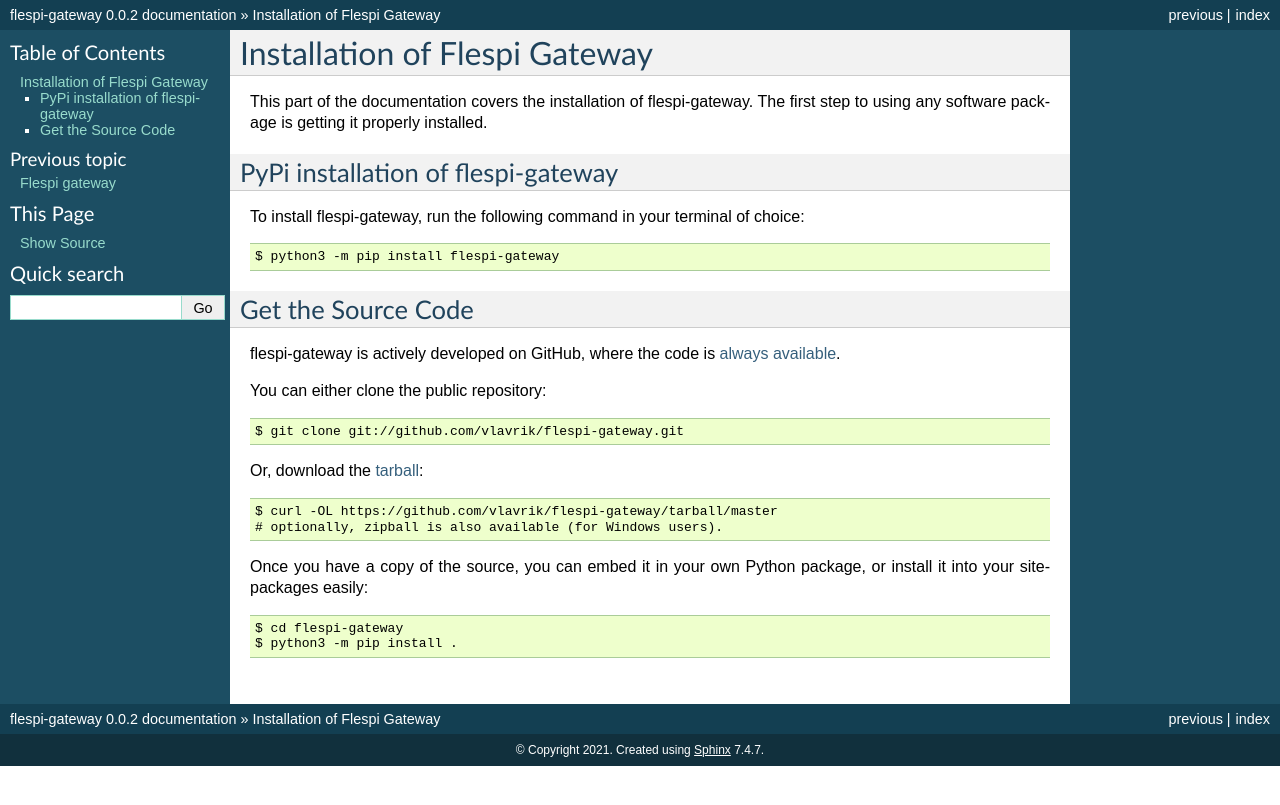
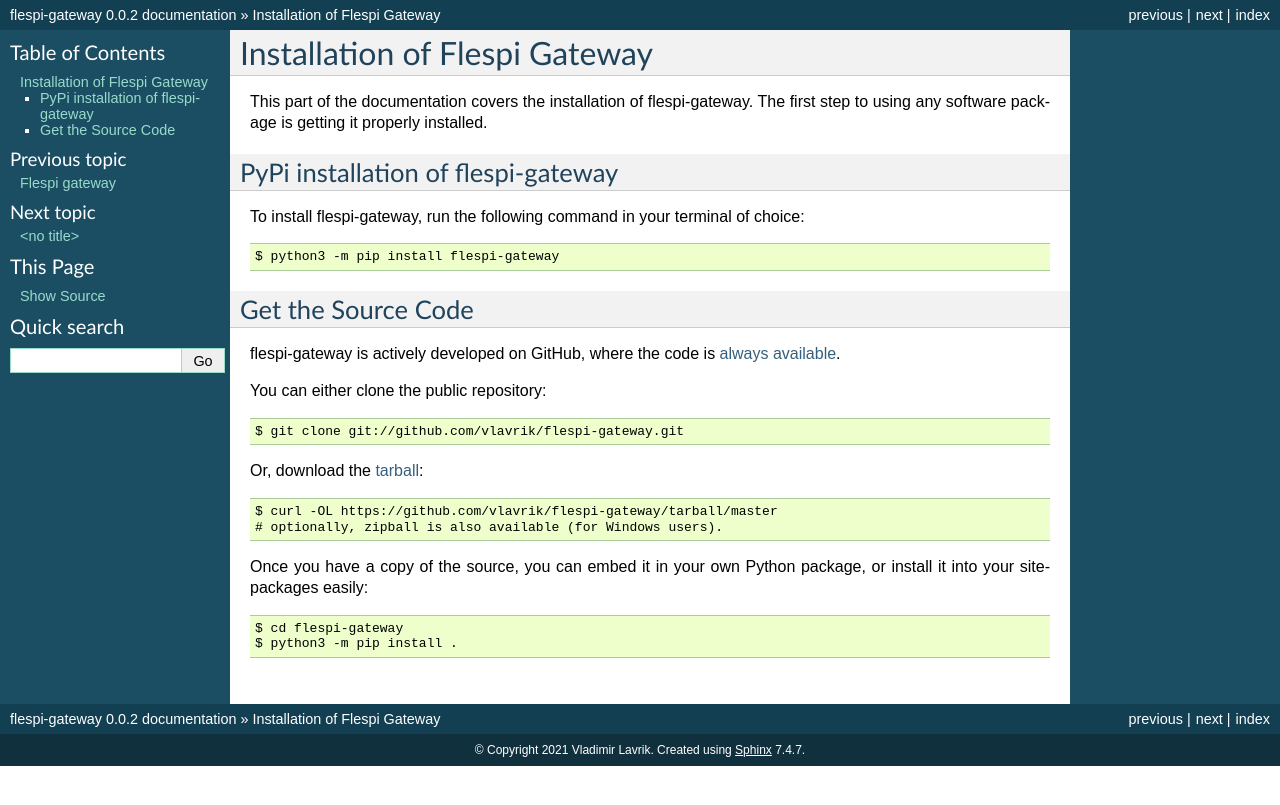
Before and after one commit to vlavrik/flespi-gateway, a Sphinx documentation site: the page built from docs/install.rst, in a window 1280 px wide. Shown: the top 805 px of the page. Built offline with Sphinx 7.4.7, drawn with Linux system fonts in a browser that asks for light colours; pages that are not in the unit, such as notebooks, are missing from menus.

```diff
--- /dev/null
+++ b/docs/api.rst
@@ -0,0 +1,2 @@
+.. automodule:: io
+   :members:
--- a/docs/conf.py
+++ b/docs/conf.py
@@ -47,7 +47,7 @@ master_doc = 'index'
 
 # General information about the project.
 project = u'flespi-gateway'
-copyright = u'2021'
+copyright = u'2021 Vladimir Lavrik'
 author = u'Vladimir Lavrik'
 
 # The version info for the project you're documenting, acts as replacement for
--- a/docs/index.rst
+++ b/docs/index.rst
@@ -38,6 +38,7 @@ instructions for getting the most out of Requests.
    quickstart
 
 
+
 The API Documentation / Guide
 -----------------------------
 
```
